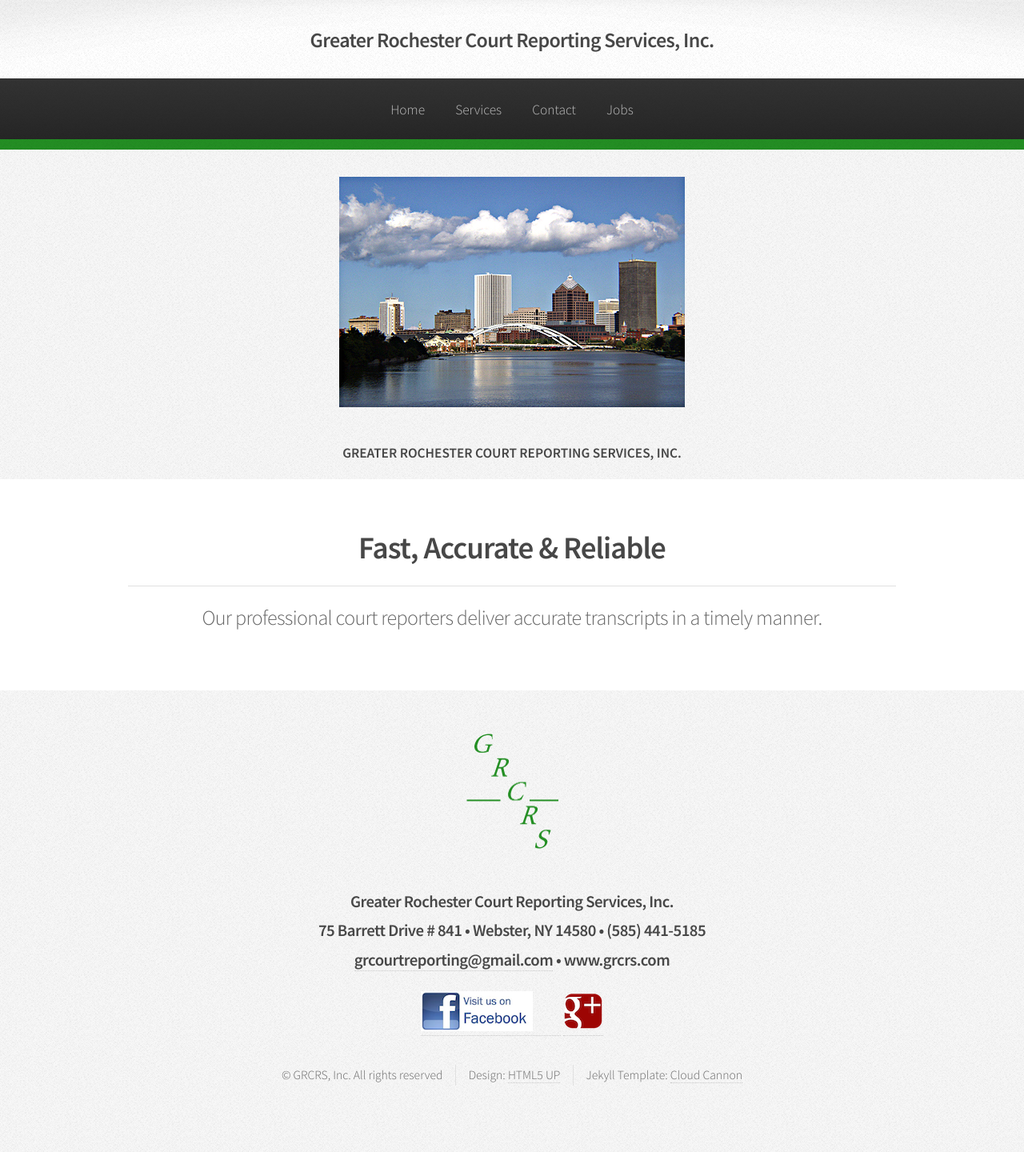
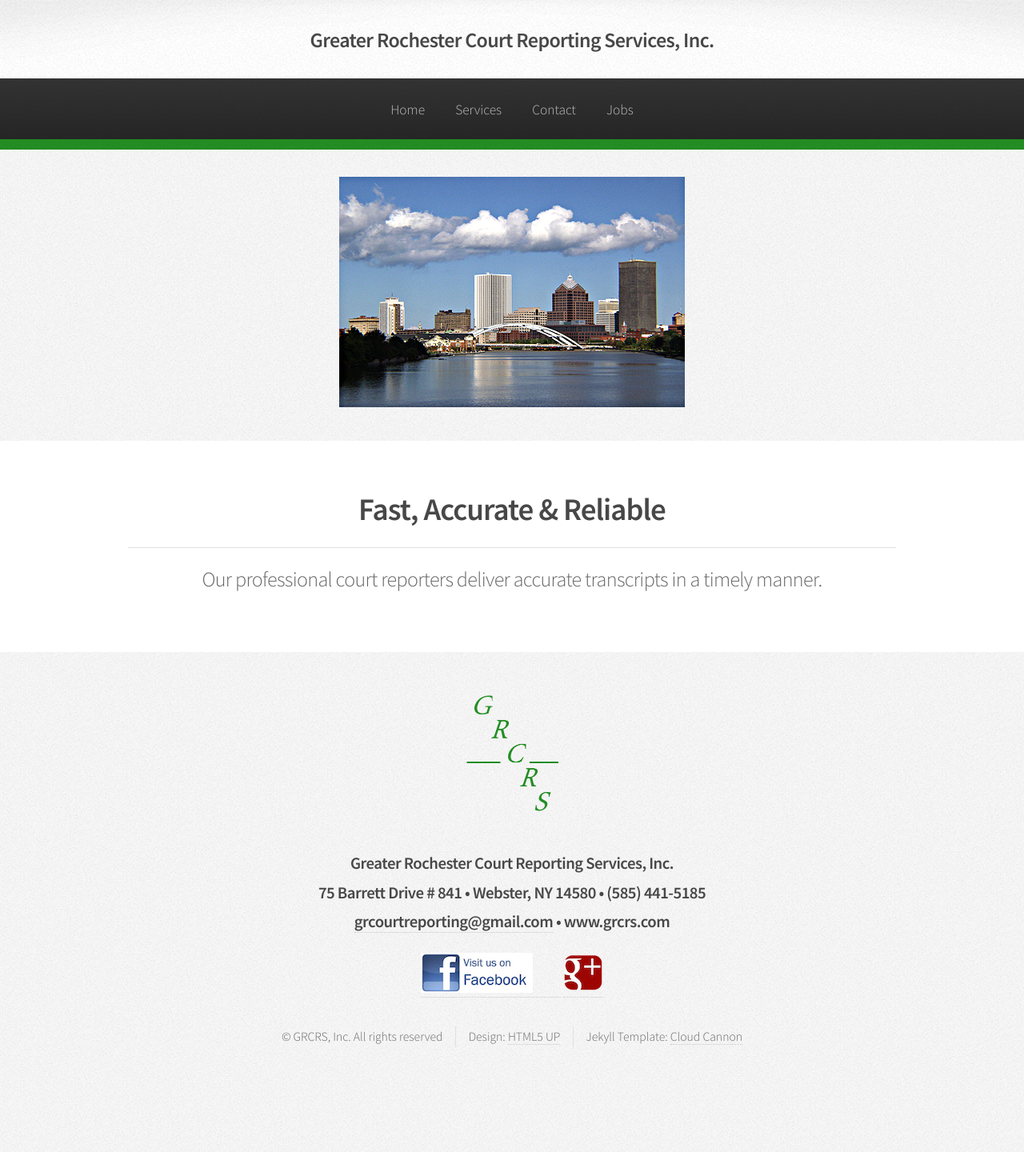
Before and after one commit to loganrath/grcrs, a Jekyll site: the page built from index.html, in a window 1280 px wide. Shown: the whole page at 80% size. Built offline with Jekyll 4.4.1, drawn with Linux system fonts in a browser that asks for light colours; the list of posts is cut into pages by our own code; after the commit the page ends 1392 px from its top, so only the background shows below that.

Commit message:
remove title

```diff
--- a/index.html
+++ b/index.html
@@ -13,7 +13,6 @@ layout: default
 <div class="row">
 	<div class="12u" style="text-align: center;">
 		<img src="{{ site.baseurl }}/assets/images/rochester.jpg" alt="Rochester Skyline" style="margin: 2em auto;" />
-		<h1>GREATER ROCHESTER COURT REPORTING SERVICES, INC.</h1>
 	</div>
 </div>
 
```
